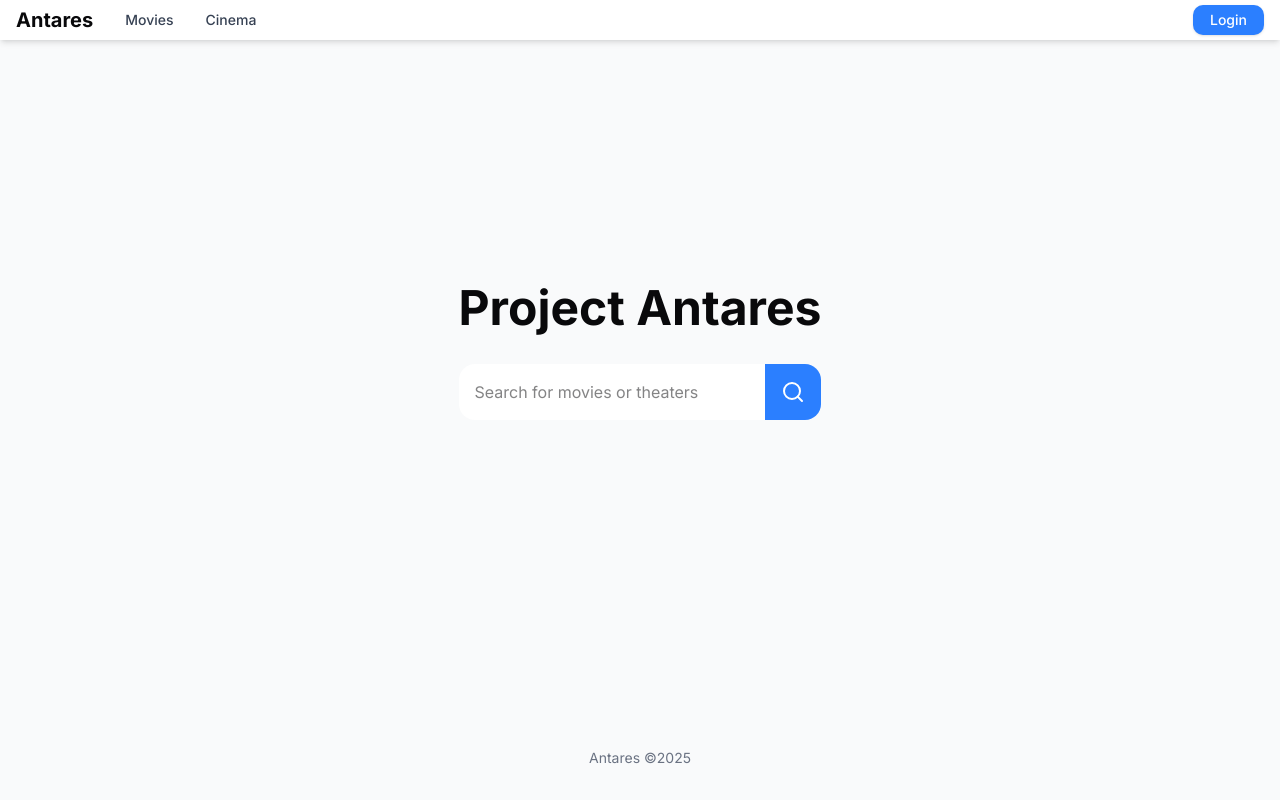
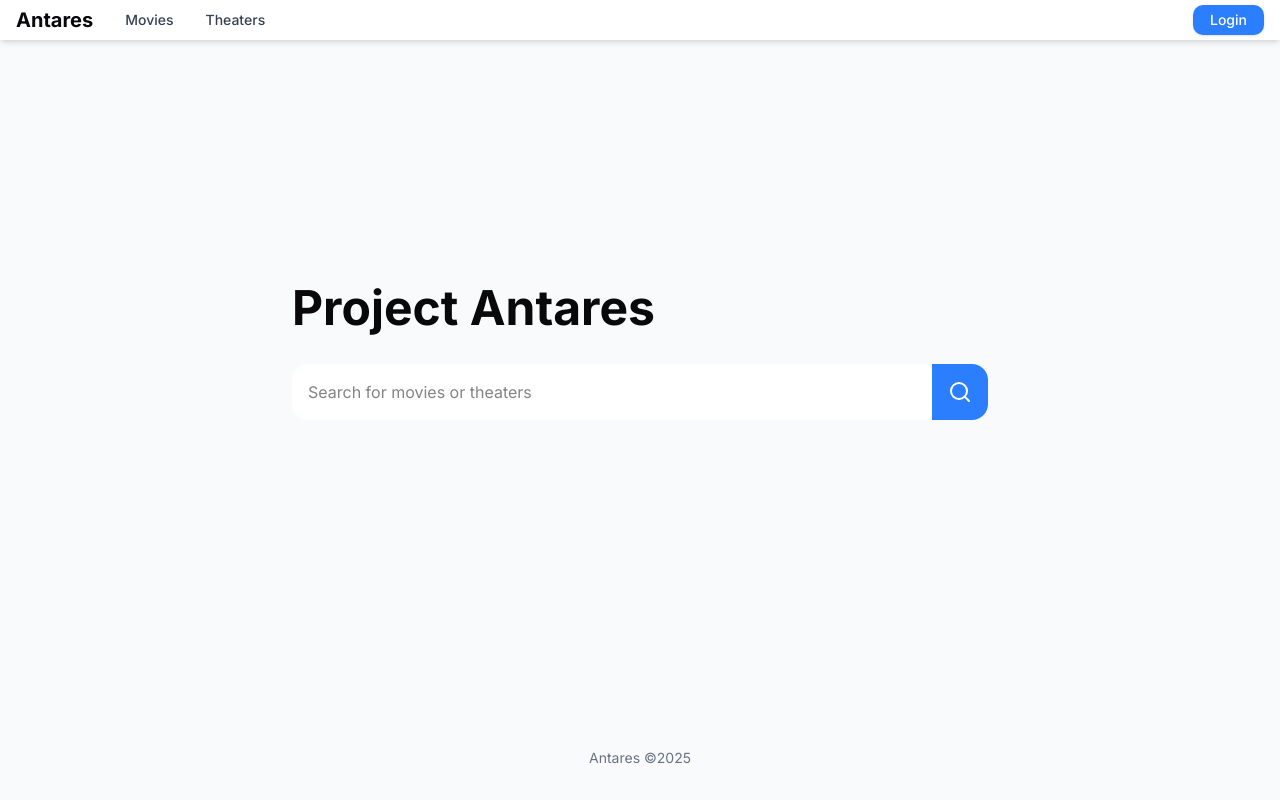
Before and after one commit to alfathmuqoddas/antares-fe-react, a React (Vite) app: page / in a window 1280 px wide. Built offline with nearby package versions, Linux system fonts and the light colour scheme.

Commit message:
update: update theater page

```diff
--- a/src/App.tsx
+++ b/src/App.tsx
@@ -13,7 +13,7 @@ function App() {
             <input
               type="text"
               placeholder="Search for movies or theaters"
-              className="w-full bg-white p-4 rounded-l-2xl hover:shadow"
+              className="w-full bg-white p-4 rounded-l-2xl min-w-[50vw] hover:shadow"
             />
             <div className="p-4 bg-blue-500 text-white rounded-r-2xl">
               <Search />
--- a/src/components/ui/navbar/index.tsx
+++ b/src/components/ui/navbar/index.tsx
@@ -27,7 +27,7 @@ const Navbar = () => {
 
   const navMenus = [
     { name: "Movies", to: "/movies" },
-    { name: "Cinema", to: "/cinema" },
+    { name: "Theaters", to: "/cinema" },
   ];
 
   const adminMenus = [
--- a/src/pages/admin/theaters/details/showtimes/modal/newShowtimesModal.tsx
+++ b/src/pages/admin/theaters/details/showtimes/modal/newShowtimesModal.tsx
@@ -34,7 +34,7 @@ const NewShowtimesModal = ({ screens }: { screens: any }) => {
     data: moviesData,
     error: moviesError,
     isLoading: moviesLoading,
-  } = useSWR(`${import.meta.env.VITE_API_BASE}/movies`, fetcher);
+  } = useSWR(`${import.meta.env.VITE_API_BASE}/movies/now-playing`, fetcher);
 
   const handleSubmit = async (e: any) => {
     e.preventDefault();
--- a/src/pages/cinemas/index.tsx
+++ b/src/pages/cinemas/index.tsx
@@ -22,7 +22,7 @@ const CinemasPage = () => {
   return (
     <>
       <section aria-label="cinema-page">
-        <h1 className="text-xl font-bold mb-4">Cinemas</h1>
+        <h1 className="text-xl font-bold mb-4">Theaters</h1>
         <section className="grid grid-cols-1 md:grid-cols-2 lg:grid-cols-4 gap-4">
           {data.map((theater: any) => (
             <div
```
